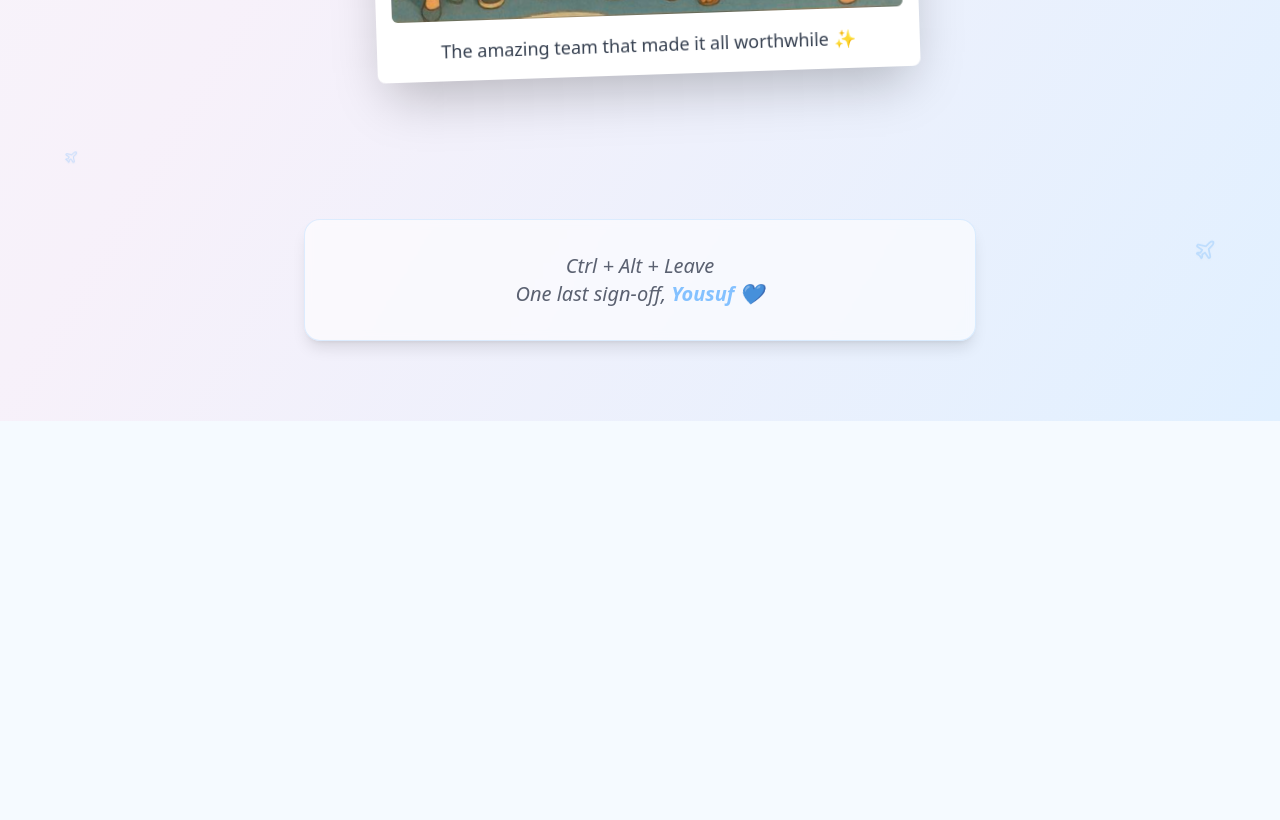
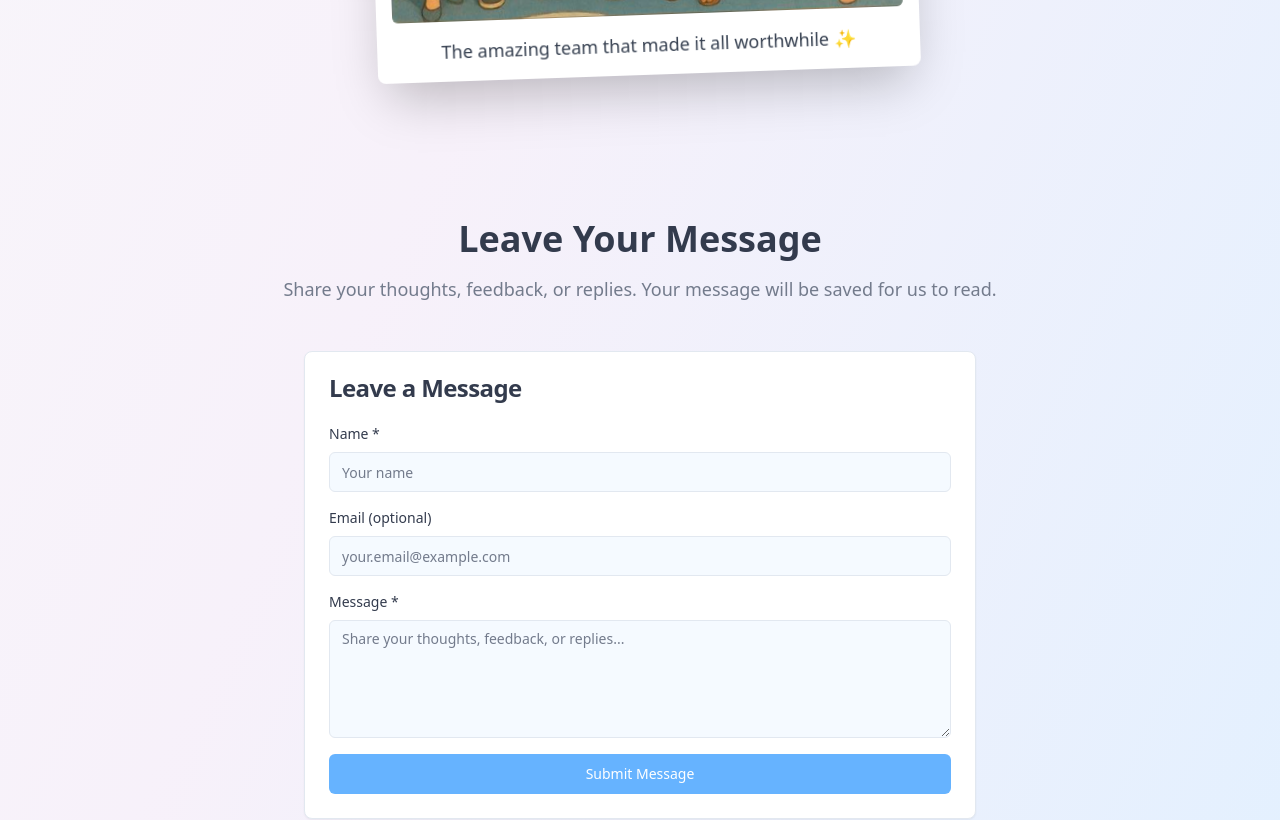
Before and after one commit to Yousufa01/cm-team, a React (Vite) app: page / in a window 1280 px wide. Shown: the part 1720-2540 px from the top of the page. Before the commit the page ends 2141 px from the top, so only its background shows below. Built offline with nearby package versions, Linux system fonts and the light colour scheme.

Commit message:
Run database migration

```diff
--- /dev/null
+++ b/src/components/CommentForm.tsx
@@ -0,0 +1,121 @@
+import { useState } from "react";
+import { Button } from "@/components/ui/button";
+import { Input } from "@/components/ui/input";
+import { Textarea } from "@/components/ui/textarea";
+import { Card, CardContent, CardHeader, CardTitle } from "@/components/ui/card";
+import { supabase } from "@/integrations/supabase/client";
+import { useToast } from "@/hooks/use-toast";
+
+export const CommentForm = () => {
+  const [name, setName] = useState("");
+  const [email, setEmail] = useState("");
+  const [message, setMessage] = useState("");
+  const [isSubmitting, setIsSubmitting] = useState(false);
+  const { toast } = useToast();
+
+  const handleSubmit = async (e: React.FormEvent) => {
+    e.preventDefault();
+
+    if (!name.trim() || !message.trim()) {
+      toast({
+        title: "Missing information",
+        description: "Please fill in your name and message.",
+        variant: "destructive",
+      });
+      return;
+    }
+
+    setIsSubmitting(true);
+
+    try {
+      const { error } = await supabase
+        .from("comments")
+        .insert({
+          name: name.trim(),
+          email: email.trim() || null,
+          message: message.trim(),
+        });
+
+      if (error) throw error;
+
+      toast({
+        title: "Thank you!",
+        description: "Your message has been submitted successfully.",
+      });
+
+      // Reset form
+      setName("");
+      setEmail("");
+      setMessage("");
+    } catch (error) {
+      console.error("Error submitting comment:", error);
+      toast({
+        title: "Error",
+        description: "Failed to submit your message. Please try again.",
+        variant: "destructive",
+      });
+    } finally {
+      setIsSubmitting(false);
+    }
+  };
+
+  return (
+    <Card className="w-full max-w-2xl mx-auto">
+      <CardHeader>
+        <CardTitle>Leave a Message</CardTitle>
+      </CardHeader>
+      <CardContent>
+        <form onSubmit={handleSubmit} className="space-y-4">
+          <div>
+            <label htmlFor="name" className="block text-sm font-medium mb-2">
+              Name *
+            </label>
+            <Input
+              id="name"
+              type="text"
+              value={name}
+              onChange={(e) => setName(e.target.value)}
+              placeholder="Your name"
+              required
+            />
+          </div>
+
+          <div>
+            <label htmlFor="email" className="block text-sm font-medium mb-2">
+              Email (optional)
+            </label>
+            <Input
+              id="email"
+              type="email"
+              value={email}
+              onChange={(e) => setEmail(e.target.value)}
+              placeholder="your.email@example.com"
+            />
+          </div>
+
+          <div>
+            <label htmlFor="message" className="block text-sm font-medium mb-2">
+              Message *
+            </label>
+            <Textarea
+              id="message"
+              value={message}
+              onChange={(e) => setMessage(e.target.value)}
+              placeholder="Share your thoughts, feedback, or replies..."
+              rows={5}
+              required
+            />
+          </div>
+
+          <Button
+            type="submit"
+            className="w-full"
+            disabled={isSubmitting}
+          >
+            {isSubmitting ? "Submitting..." : "Submit Message"}
+          </Button>
+        </form>
+      </CardContent>
+    </Card>
+  );
+};
--- a/src/integrations/supabase/types.ts
+++ b/src/integrations/supabase/types.ts
@@ -14,7 +14,30 @@ export type Database = {
   }
   public: {
     Tables: {
-      [_ in never]: never
+      comments: {
+        Row: {
+          created_at: string
+          email: string | null
+          id: string
+          message: string
+          name: string
+        }
+        Insert: {
+          created_at?: string
+          email?: string | null
+          id?: string
+          message: string
+          name: string
+        }
+        Update: {
+          created_at?: string
+          email?: string | null
+          id?: string
+          message?: string
+          name?: string
+        }
+        Relationships: []
+      }
     }
     Views: {
       [_ in never]: never
--- a/src/pages/Index.tsx
+++ b/src/pages/Index.tsx
@@ -1,5 +1,6 @@
 import { FloatingPaperPlane, DriftingPaperPlane } from "@/components/PaperPlane";
 import { TeamMemberCard } from "@/components/TeamMemberCard";
+import { CommentForm } from "@/components/CommentForm";
 
 const teamMembers = [
   {
@@ -138,6 +139,21 @@ const Index = () => {
           </div>
         </section>
 
+        {/* Comment Form Section */}
+        <section className="py-20 px-4">
+          <div className="max-w-4xl mx-auto">
+            <div className="text-center mb-12">
+              <h2 className="text-3xl md:text-4xl font-bold text-foreground mb-4">
+                Leave Your Message
+              </h2>
+              <p className="text-lg text-muted-foreground">
+                Share your thoughts, feedback, or replies. Your message will be saved for us to read.
+              </p>
+            </div>
+            <CommentForm />
+          </div>
+        </section>
+
         {/* Final Signature */}
         <section className="py-20 px-4 text-center">
           <div className="max-w-2xl mx-auto">
```
Also changed, not shown: 1 other file (tests, documents, lock files or other folders).
